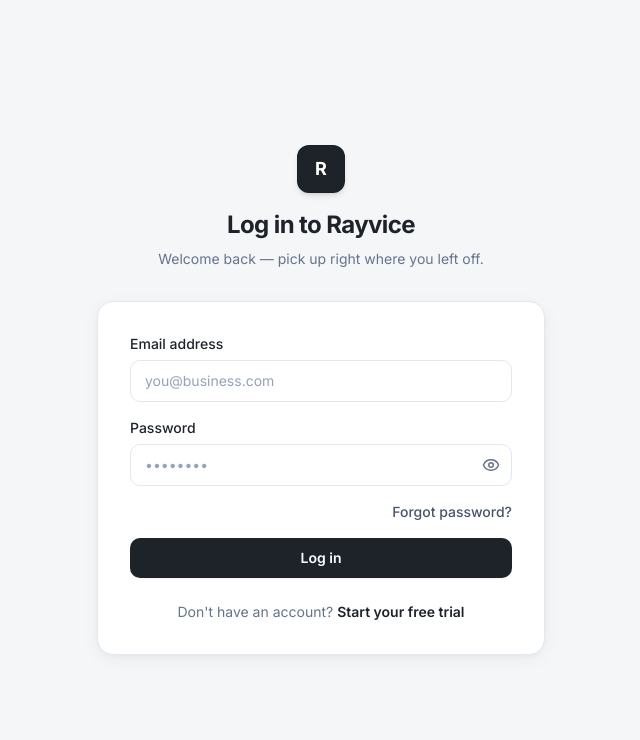
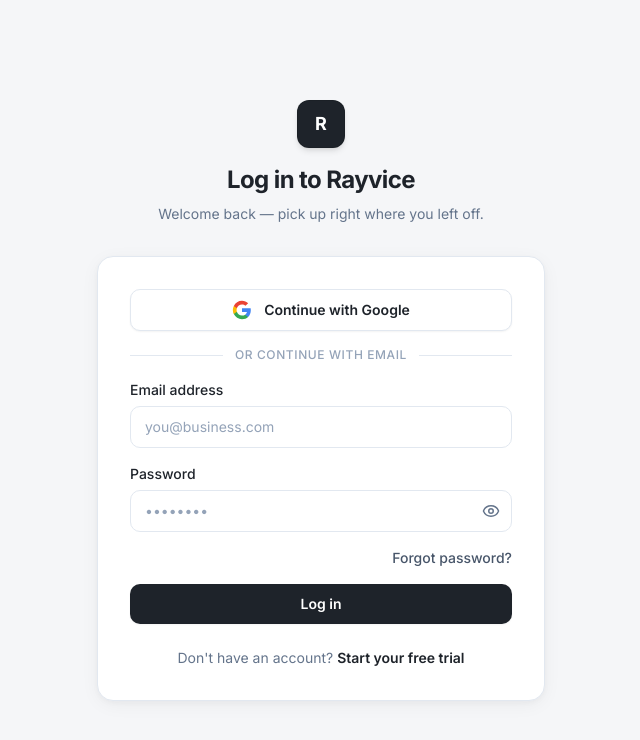
Before and after one commit to rayviceteam-art/Rayvice-frontend, a Next.js app: page /login in a window 1280 px wide. Shown: the top 740 px of the page, without its empty margins (319-959 px from the left). Built offline with nearby package versions, Linux system fonts and the light colour scheme; no server answers.

Commit message:
feat(auth): add Google Sign-In as 1st priority on login and register

```diff
--- a/app/(auth)/login/page.tsx
+++ b/app/(auth)/login/page.tsx
@@ -10,6 +10,7 @@
 import { AuthLayout } from '@/components/layout/AuthLayout';
 import { Input } from '@/components/ui/Input';
 import { Button } from '@/components/ui/Button';
+import { GoogleButton } from '@/components/ui/GoogleButton';
 import { useAuth } from '@/lib/auth-context';
 import { getApiErrorMessage } from '@/lib/api-client';
 import { loginSchema, type LoginFormValues } from '@/lib/validators';
@@ -42,6 +43,18 @@
   return (
     <AuthLayout title="Log in to Rayvice" subtitle="Welcome back — pick up right where you left off.">
       <div className="rounded-card border border-border bg-white p-8 shadow-card">
+        {/* 1st Priority: Direct Google Login */}
+        <div className="mb-5">
+          <GoogleButton text="Continue with Google" />
+        </div>
+
+        <div className="relative my-6 flex items-center justify-center">
+          <div className="w-full border-t border-border" />
+          <span className="absolute bg-white px-3 text-xs uppercase tracking-wider text-ash-400 font-medium">
+            or continue with email
+          </span>
+        </div>
+
         <form onSubmit={handleSubmit(onSubmit)} className="flex flex-col gap-4">
           <Input
             label="Email address"
--- a/app/(auth)/register/page.tsx
+++ b/app/(auth)/register/page.tsx
@@ -10,6 +10,7 @@
 import { AuthLayout } from '@/components/layout/AuthLayout';
 import { Input } from '@/components/ui/Input';
 import { Button } from '@/components/ui/Button';
+import { GoogleButton } from '@/components/ui/GoogleButton';
 import { useAuth } from '@/lib/auth-context';
 import { getApiErrorMessage } from '@/lib/api-client';
 import { registerSchema, type RegisterFormValues } from '@/lib/validators';
@@ -50,6 +51,18 @@
   return (
     <AuthLayout title="Start your free trial" subtitle="3 days, full access, no credit card required.">
       <div className="rounded-card border border-border bg-white p-8 shadow-card">
+        {/* 1st Priority: Direct Google Sign-up */}
+        <div className="mb-5">
+          <GoogleButton text="Sign up with Google" />
+        </div>
+
+        <div className="relative my-6 flex items-center justify-center">
+          <div className="w-full border-t border-border" />
+          <span className="absolute bg-white px-3 text-xs uppercase tracking-wider text-ash-400 font-medium">
+            or sign up with email
+          </span>
+        </div>
+
         <form onSubmit={handleSubmit(onSubmit)} className="flex flex-col gap-4">
           <Input
             label="Business name"
--- /dev/null
+++ b/components/ui/GoogleButton.tsx
@@ -0,0 +1,117 @@
+'use client';
+
+import { useState } from 'react';
+import { Loader2 } from 'lucide-react';
+import toast from 'react-hot-toast';
+import { useAuth } from '@/lib/auth-context';
+import { useRouter } from 'next/navigation';
+import { getApiErrorMessage } from '@/lib/api-client';
+
+interface GoogleButtonProps {
+  text?: string;
+  className?: string;
+}
+
+export function GoogleButton({ text = 'Continue with Google', className = '' }: GoogleButtonProps) {
+  const { loginWithGoogle } = useAuth();
+  const router = useRouter();
+  const [isLoading, setIsLoading] = useState(false);
+
+  async function handleGoogleClick() {
+    const clientId = process.env.NEXT_PUBLIC_GOOGLE_CLIENT_ID;
+
+    if (!clientId) {
+      toast.error('Google Sign-In requires NEXT_PUBLIC_GOOGLE_CLIENT_ID to be set in environment variables.');
+      return;
+    }
+
+    setIsLoading(true);
+
+    try {
+      const redirectUri = typeof window !== 'undefined' ? `${window.location.origin}/dashboard` : '';
+      const googleAuthUrl = `https://accounts.google.com/o/oauth2/v2/auth?client_id=${encodeURIComponent(
+        clientId
+      )}&redirect_uri=${encodeURIComponent(
+        redirectUri
+      )}&response_type=token%20id_token&scope=openid%20email%20profile&nonce=${Date.now()}`;
+
+      const width = 500;
+      const height = 600;
+      const left = window.screenX + (window.outerWidth - width) / 2;
+      const top = window.screenY + (window.outerHeight - height) / 2;
+
+      const popup = window.open(
+        googleAuthUrl,
+        'google_oauth_popup',
+        `width=${width},height=${height},left=${left},top=${top},status=no,toolbar=no,menubar=no`
+      );
+
+      if (!popup) {
+        throw new Error('Popup blocked. Please allow popups for this site.');
+      }
+
+      const checkPopup = setInterval(async () => {
+        try {
+          if (!popup || popup.closed) {
+            clearInterval(checkPopup);
+            setIsLoading(false);
+            return;
+          }
+
+          const currentUrl = popup.location.href;
+          if (currentUrl && currentUrl.includes('id_token=')) {
+            clearInterval(checkPopup);
+            const params = new URLSearchParams(popup.location.hash.substring(1));
+            const idToken = params.get('id_token');
+            const accessToken = params.get('access_token');
+            popup.close();
+
+            if (idToken || accessToken) {
+              await loginWithGoogle({ idToken: idToken || undefined, accessToken: accessToken || undefined });
+              toast.success('Successfully authenticated with Google.');
+              router.push('/dashboard');
+            }
+          }
+        } catch {
+          // Cross-origin access pending redirect
+        }
+      }, 500);
+    } catch (error) {
+      toast.error(getApiErrorMessage(error, 'Google sign-in failed. Please try again.'));
+      setIsLoading(false);
+    }
+  }
+
+  return (
+    <button
+      type="button"
+      onClick={handleGoogleClick}
+      disabled={isLoading}
+      className={`group relative flex w-full items-center justify-center gap-3 rounded-control border border-border bg-white px-4 py-2.5 text-sm font-semibold text-text-primary shadow-sm transition-all hover:bg-ash-100 hover:border-ash-300 hover:shadow active:scale-[0.99] disabled:cursor-not-allowed disabled:opacity-60 ${className}`}
+    >
+      {isLoading ? (
+        <Loader2 className="h-5 w-5 animate-spin text-charcoal" />
+      ) : (
+        <svg className="h-5 w-5 shrink-0" viewBox="0 0 24 24">
+          <path
+            fill="#4285F4"
+            d="M22.56 12.25c0-.78-.07-1.53-.2-2.25H12v4.26h5.92c-.26 1.37-1.04 2.53-2.21 3.31v2.77h3.57c2.08-1.92 3.28-4.74 3.28-8.09z"
+          />
+          <path
+            fill="#34A853"
+            d="M12 23c2.97 0 5.46-.98 7.28-2.66l-3.57-2.77c-.98.66-2.23 1.06-3.71 1.06-2.86 0-5.29-1.93-6.16-4.53H2.18v2.84C3.99 20.53 7.7 23 12 23z"
+          />
+          <path
+            fill="#FBBC05"
+            d="M5.84 14.09c-.22-.66-.35-1.36-.35-2.09s.13-1.43.35-2.09V7.06H2.18C1.43 8.55 1 10.22 1 12s.43 3.45 1.18 4.94l2.85-2.22.81-.63z"
+          />
+          <path
+            fill="#EA4335"
+            d="M12 5.38c1.62 0 3.06.56 4.21 1.64l3.15-3.15C17.45 2.09 14.97 1 12 1 7.7 1 3.99 3.47 2.18 7.06l3.66 2.84c.87-2.6 3.3-4.52 6.16-4.52z"
+          />
+        </svg>
+      )}
+      <span>{text}</span>
+    </button>
+  );
+}
--- a/lib/auth-context.tsx
+++ b/lib/auth-context.tsx
@@ -18,6 +18,7 @@
   isAuthenticated: boolean;
   isLoading: boolean;
   login: (values: LoginFormValues) => Promise<void>;
+  loginWithGoogle: (payload: { credential?: string; idToken?: string; accessToken?: string }) => Promise<void>;
   register: (values: Omit<RegisterFormValues, 'confirmPassword'>) => Promise<void>;
   logout: () => Promise<void>;
   refreshUser: () => Promise<void>;
@@ -55,6 +56,15 @@
     setUser(result.user);
   }
 
+  async function loginWithGoogle(payload: { credential?: string; idToken?: string; accessToken?: string }) {
+    const result = await authService.loginWithGoogle(payload);
+    setAccessToken(result.accessToken);
+    setUser(result.user);
+    if (result.business) {
+      setBusiness(result.business);
+    }
+  }
+
   async function register(values: Omit<RegisterFormValues, 'confirmPassword'>) {
     const result = await authService.register(values);
     setAccessToken(result.accessToken);
@@ -85,6 +95,7 @@
       isAuthenticated: !!user,
       isLoading,
       login,
+      loginWithGoogle,
       register,
       logout,
       refreshUser,
--- a/lib/auth-service.ts
+++ b/lib/auth-service.ts
@@ -20,6 +20,11 @@
 
 export async function login(values: LoginFormValues) {
   const { data } = await apiClient.post<ApiEnvelope<{ user: User; accessToken: string }>>('/auth/login', values);
+  return data.data;
+}
+
+export async function loginWithGoogle(payload: { credential?: string; idToken?: string; accessToken?: string }) {
+  const { data } = await apiClient.post<ApiEnvelope<{ user: User; accessToken: string; business?: RegisterResponseData['business'] }>>('/auth/google', payload);
   return data.data;
 }
 
```
Also changed, not shown: 1 other file (tests, documents, lock files or other folders).
